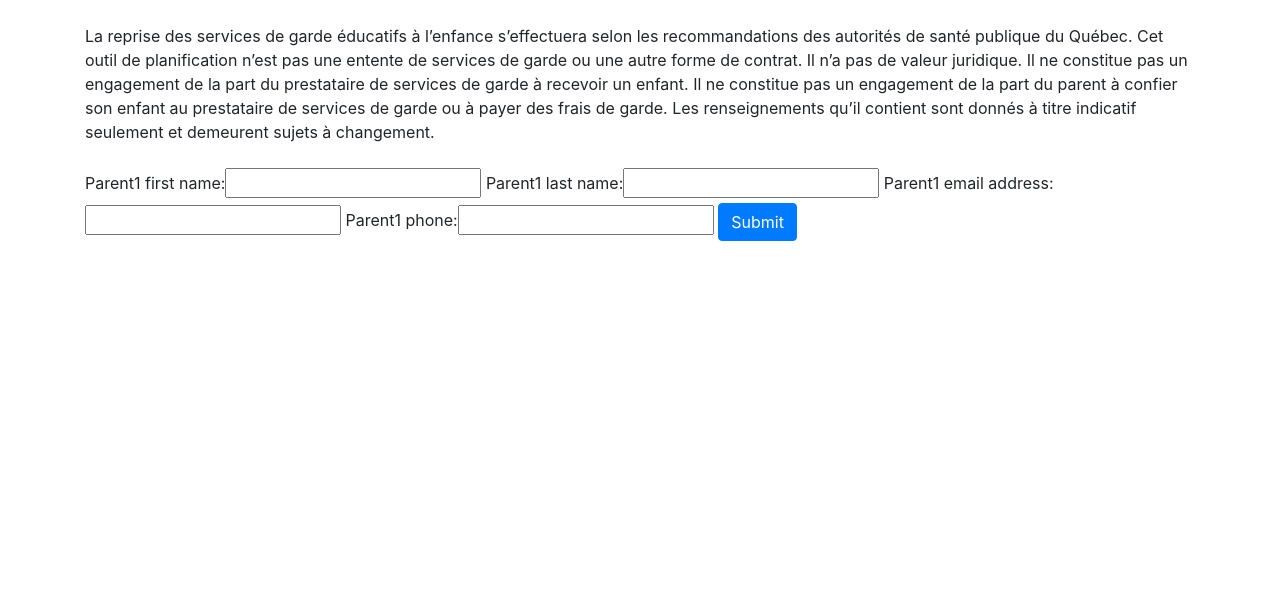
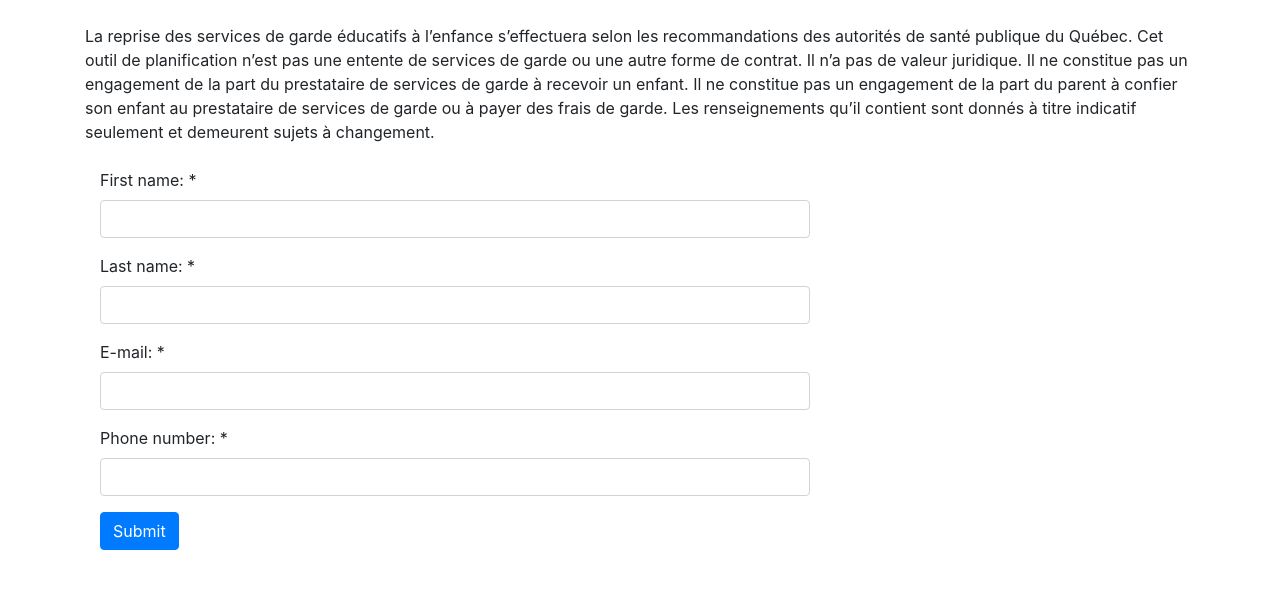
Before and after one commit to mtlberri/covidpolls, a Django app: page /covidpolls/ in a window 1280 px wide. Shown: the part 91-680 px from the top of the page. Run offline with Django 3.2, Linux system fonts and the light colour scheme; some libraries are stand-ins or nearby versions.

Commit message:
ModelForm used and functional, need to add CHild as well

```diff
--- a/covidpolls/forms.py
+++ b/covidpolls/forms.py
@@ -1,10 +1,23 @@
-from django.forms import ModelForm
+from django import forms
 from .models import Parent1
 
 
 # Form Class for the parent 1
-class Parent1Form(ModelForm):
+class Parent1Form(forms.ModelForm):
+
     class Meta:
         model = Parent1
         fields = ['parent1_first_name', 'parent1_last_name', 'parent1_email_address',
                   'parent1_phone']
+        labels = {
+            'parent1_first_name': 'First name',
+            'parent1_last_name': 'Last name',
+            'parent1_email_address': 'E-mail',
+            'parent1_phone': 'Phone number',
+        }
+        widgets = {
+            'parent1_first_name': forms.TextInput(attrs={'class': 'form-control'}),
+            'parent1_last_name': forms.TextInput(attrs={'class': 'form-control'}),
+            'parent1_email_address': forms.EmailInput(attrs={'class': 'form-control'}),
+            'parent1_phone': forms.TextInput(attrs={'class': 'form-control'}),
+        }
--- a/covidpolls/templates/covidpolls/index.html
+++ b/covidpolls/templates/covidpolls/index.html
@@ -20,11 +20,34 @@
     La reprise des services de garde éducatifs à l’enfance s’effectuera selon les recommandations des autorités de santé publique du Québec. Cet outil de planification n’est pas une entente de services de garde ou une autre forme de contrat. Il n’a pas de valeur juridique. Il ne constitue pas un engagement de la part du prestataire de services de garde à recevoir un enfant. Il ne constitue pas un engagement de la part du parent à confier son enfant au prestataire de services de garde ou à payer des frais de garde. Les renseignements qu’il contient sont donnés à titre indicatif seulement et demeurent sujets à changement.
     <br>
     <br>
-    <form action="{% url 'covidpolls:get_parent_preferences' %}" method="post">
-        {% csrf_token %}
-        {{ form.as_table }}
-        <button type="submit" class="btn btn-primary">Submit</button><br><br>
-    </form>
+    <div class="container">
+        <div class="row">
+            <div class="col-md-8">
+                <form action="{% url 'covidpolls:get_parent_preferences' %}" method="post">
+                    {% csrf_token %}
+                    {% if form.subject.errors %}
+                    <ol role="alertdialog">
+                        {% for error in form.subject.errors %}
+                        <li role="alert"><strong>{{ error|escape }}</strong></li>
+                        {% endfor %}
+                    </ol>
+                    {% endif %}
+
+                    {% for field in form %}
+                    <div class="fieldWrapper form-group" aria-required={% if field.field.required %}"true"{% else %}"false"{% endif %}>
+                      {{ field.label_tag }}{% if field.field.required %}<span class="required"> *</span>{% endif %}
+                      {{ field }}
+                      {% if field.help_text %}
+                      <p class="help">{{ field.help_text|safe}}</p>
+                      {% endif %}
+
+                    </div>
+                    {% endfor %}
+                    <button type="submit" class="btn btn-primary">Submit</button><br><br>
+                </form>
+            </div>
+        </div>
+    </div>
 </div>
 
 <!-- Optional JavaScript -->
```
